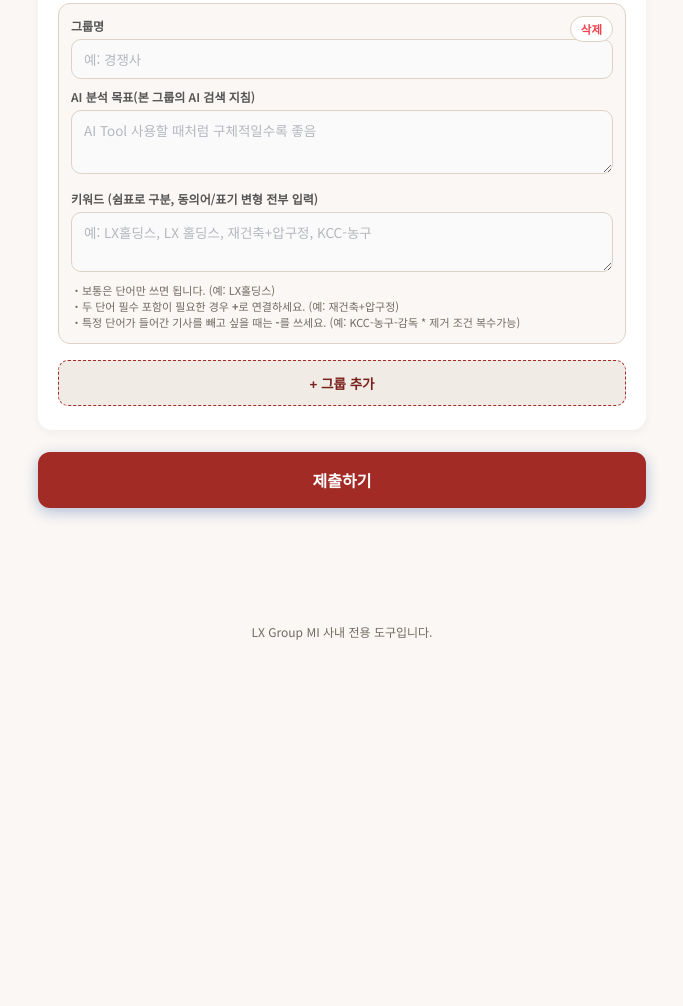
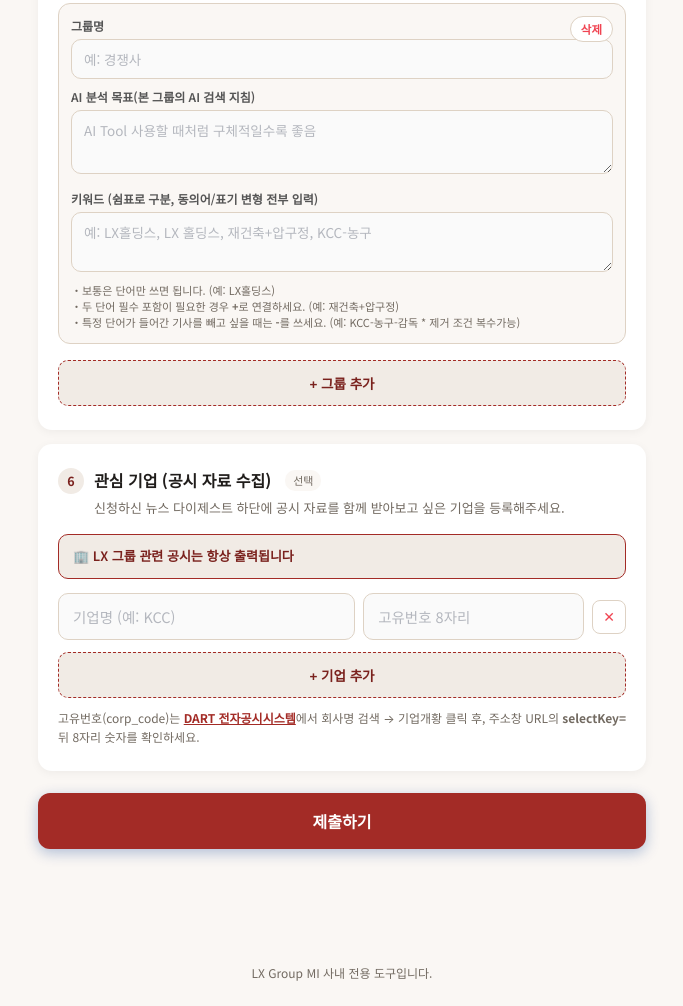
Before and after one commit to Sondullab/news-report, a plain HTML site: page index.html in a window 1280 px wide. Shown: the part 2757-3763 px from the top of the page, without its empty margins (298-981 px from the left). Before the commit the page ends 3422 px from the top, so only its background shows below. Drawn offline with Linux system fonts and the light colour scheme.

Commit message:
Implement company management features in index.html260814
Added functionality for managing interest companies, including dynamic addition and removal of company rows.

```diff
--- a/index.html
+++ b/index.html
@@ -48,6 +48,13 @@
   #groupList .block .word-hint{margin:-2px 0 0; font-size:11px; line-height:1.45;}
   .add-btn{background:var(--green-tint); border:1.5px dashed var(--green); color:var(--green-dark); border-radius:10px; padding:12px; width:100%; font-size:13.5px; font-weight:700; cursor:pointer; margin-top:4px;}
   .add-btn:hover{background:#DCE6FB;}
+  .company-row{display:flex; gap:8px; align-items:center; margin-bottom:8px;}
+  .company-row input{margin-bottom:0;}
+  .company-row .c-name{flex:1.4;}
+  .company-row .c-corpcode{flex:1;}
+  .company-row .c-rm{flex:none; width:34px; height:34px; border-radius:8px; border:1.5px solid var(--line); background:#fff; color:var(--danger); font-size:14px; cursor:pointer; display:flex; align-items:center; justify-content:center; padding:0;}
+  .company-row .c-rm:hover{background:#FDECEE; border-color:var(--danger);}
+  .lx-fixed-note{display:flex; align-items:center; gap:8px; background:var(--green-tint); border:1px solid var(--green); color:var(--green-dark); border-radius:10px; padding:11px 14px; font-size:13px; font-weight:600; margin-bottom:14px;}
   .check-option{
     display:flex; align-items:flex-start; gap:10px; padding:14px; border:1.5px solid var(--line);
     border-radius:10px; margin-bottom:10px; cursor:pointer; transition:border-color .15s, background .15s;
@@ -172,6 +179,21 @@
     <button type="button" class="add-btn" id="addGroupBtn">+ 그룹 추가</button>
   </section>
 
+  <!-- 6. 관심 기업 (공시 자료 수집) -->
+  <section class="card">
+    <div class="step-head"><span class="step-num">6</span><span class="step-title">관심 기업 (공시 자료 수집)</span><span class="optional-tag">선택</span></div>
+    <div class="step-desc">신청하신 뉴스 다이제스트 하단에 공시 자료를 함께 받아보고 싶은 기업을 등록해주세요.</div>
+
+    <div class="lx-fixed-note">🏢 LX 그룹 관련 공시는 항상 출력됩니다</div>
+
+    <div id="companyList"></div>
+    <button type="button" class="add-btn" id="addCompanyBtn">+ 기업 추가</button>
+    <div class="word-hint" style="margin-top:10px; margin-bottom:0;">
+      고유번호(corp_code)는 <a href="https://dart.fss.or.kr" target="_blank" rel="noopener" style="color:var(--green); font-weight:700;">DART 전자공시시스템</a>에서
+      회사명 검색 → 기업개황 클릭 후, 주소창 URL의 <b>selectKey=</b> 뒤 8자리 숫자를 확인하세요.
+    </div>
+  </section>
+
   <button type="button" class="submit-btn" id="submitBtn">제출하기</button>
   <div class="status" id="statusBox"></div>
 
@@ -259,6 +281,35 @@
   }
   addGroup();
 
+  let companyCount = 0;
+  function addCompanyRow(name, corpCode){
+    companyCount++;
+    const id = companyCount;
+    const wrap = document.createElement('div');
+    wrap.className = 'company-row';
+    wrap.id = 'company-' + id;
+    wrap.innerHTML = `
+      <input type="text" class="c-name" placeholder="기업명 (예: KCC)" value="${(name || '').replace(/"/g, '&quot;')}">
+      <input type="text" class="c-corpcode" placeholder="고유번호 8자리" value="${(corpCode || '').replace(/"/g, '&quot;')}">
+      <button type="button" class="c-rm" aria-label="삭제">✕</button>
+    `;
+    document.getElementById('companyList').appendChild(wrap);
+    wrap.querySelector('.c-rm').addEventListener('click', function(){
+      document.getElementById('company-' + id).remove();
+    });
+  }
+  addCompanyRow('', '');
+
+  function collectInterestCompanies(){
+    const list = [];
+    document.querySelectorAll('#companyList .company-row').forEach(function(row){
+      const name = row.querySelector('.c-name').value.trim();
+      const corpCode = row.querySelector('.c-corpcode').value.trim();
+      if (name) list.push({ name: name, corpCode: corpCode });
+    });
+    return list;
+  }
+
   function updateChannelBlocks(){
     const isChange = document.getElementById('typeChange').checked;
     document.getElementById('optTypeNew').classList.toggle('checked', document.getElementById('typeNew').checked);
@@ -322,6 +373,14 @@
       });
     }
 
+    if (data.interestCompanies && data.interestCompanies.length > 0) {
+      document.getElementById('companyList').innerHTML = '';
+      companyCount = 0;
+      data.interestCompanies.forEach(function(c){
+        addCompanyRow(c.name || '', c.corpCode || '');
+      });
+    }
+
     updateChannelBlocks();
     window.scrollTo({top:0, behavior:'smooth'});
   }
@@ -381,6 +440,7 @@
       sendTimes: selectedTimes,
       excludeWeekend: document.getElementById('excludeWeekend').checked,
       groups: groups,
+      interestCompanies: collectInterestCompanies(),
       etc: val('etc')
     };
 
@@ -416,6 +476,7 @@
 
   document.addEventListener('DOMContentLoaded', function(){
     document.getElementById('addGroupBtn').addEventListener('click', addGroup);
+    document.getElementById('addCompanyBtn').addEventListener('click', function(){ addCompanyRow('', ''); });
     document.getElementById('typeNew').addEventListener('change', updateChannelBlocks);
     document.getElementById('typeChange').addEventListener('change', updateChannelBlocks);
     document.getElementById('excludeWeekend').addEventListener('change', updateChannelBlocks);
```
